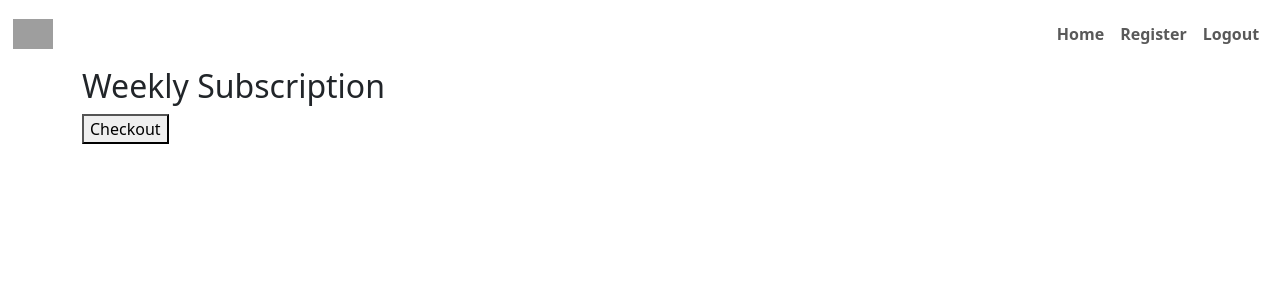
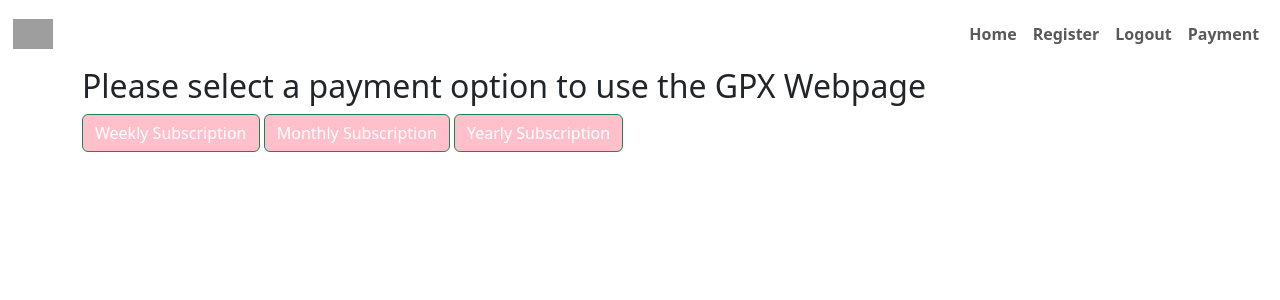
Before and after one commit to Mace62/GPSTracker, a Flask app: page /select_payment in a window 1280 px wide. Shown: the top 300 px of the page. Run offline with Flask 2, Linux system fonts and the light colour scheme; some libraries are stand-ins or nearby versions; grey boxes are pictures that could not be loaded.

Commit message:
cleaned up a bit of redirection and webpage naming mess. stripe api runs fine, but requires a pop up rather than redirect (this was by request). need to configure buttons for different pricing options. need to map the payment page directly after the register page at the very least to 'force' the user to buy before proceeding

```diff
--- a/app/forms.py
+++ b/app/forms.py
@@ -30,5 +30,8 @@ class RegisterForm(FlaskForm):
         if not any(char.isupper() for char in password):
             raise ValidationError('Password must contain at least one capital letter.')
 
-# class PaymentForm(FlaskForm):
-#     submit = Submit
+
+# This empty form is being used for passing in the CSRF tokens to webpages that do not require extra data input
+# It is also being used for testing
+class EmptyForm(FlaskForm):
+    pass
--- a/app/templates/base.html
+++ b/app/templates/base.html
@@ -30,6 +30,8 @@
                     <li class="nav-item"><a class="nav-link" href="/"><strong>Home</strong></a></li>
                     <li class="nav-item"><a class="nav-link" href="/register"><strong>Register</strong></a></li>
                     <li class="nav-item"><a class="nav-link" href="/logout"><strong>Logout</strong></a></li>
+                    <!-- THIS IS A TEST BUTTON -->
+                    <li class="nav-item"><a class="nav-link" href="/select_payment"><strong>Payment</strong></a></li>
 
                 </ul>
             </div>
--- a/app/templates/pay.html
+++ /dev/null
@@ -1,13 +0,0 @@
-{% extends "base.html" %}
-
-{% block content %}
-
-<body>
-    <h2>Weekly Subscription</h2>
-    <form action="/payment" method="post">
-        <button type="submit" id="checkout-button">Checkout</button>
-    </form>
-
-</body>
-
-{% endblock %}
--- /dev/null
+++ b/app/templates/select_payment.html
@@ -0,0 +1,19 @@
+{% extends "base.html" %}
+
+{% block content %}
+
+<title>Select Payment Option</title>
+<body>
+    <h2>Please select a payment option to use the GPX Webpage</h2>
+        <meta name="csrf-token" content="{{ csrf_token() }}">
+            <form id="PaymentForm" action="/payment" method="post" role="form" name="payment">
+                {{ form.hidden_tag() }}
+                <input type="hidden" name="csrf_token" value="{{ csrf_token() }}">
+                {{ form.csrf }}
+                <button id="weekly" type="submit" class="btn btn-success submit-button" style="background-color: #FFC0CB;">Weekly Subscription</button>
+                <button id="monthly" type="submit" class="btn btn-success submit-button" style="background-color: #FFC0CB;">Monthly Subscription</button>
+                <button id="yearly" type="submit" class="btn btn-success submit-button" style="background-color: #FFC0CB;">Yearly Subscription</button>
+            </form>
+</body>
+
+{% endblock %}
--- a/app/views.py
+++ b/app/views.py
@@ -1,14 +1,14 @@
 from flask import *
 from app import app, models, db
-from flask import render_template, flash, request, redirect, url_for
-from app.forms import LoginForm, RegisterForm
+from flask import render_template, flash, request, redirect, url_for, jsonify
+from app.forms import LoginForm, RegisterForm, EmptyForm
 from flask_bcrypt import Bcrypt
 from flask_login import UserMixin, login_user, LoginManager, login_required, logout_user, current_user
 from datetime import datetime
 import os
 import stripe
 
-# app.config['SECRET_KEY'] = 'your_secret_key'
+app.config['SECRET_KEY'] = 'your_secret_key'
 
 # Setting global secret key for Stripe API
 stripe.api_key = "sk_test_51OlhekAu65yEau3hdrHvRwjs8vb8GM2NJnjLuJQYuGHeqgi5nYseoo8D2jIE4qKCvs7EPhzQIOJfQKQUej6SYD0600PGbY7CmA"
@@ -34,14 +34,14 @@ def index():
 #### Need a page to land on to select what the user wants to pay ####
 @app.route('/select_payment', methods=['GET', 'POST'])
 def select_payment():
-    return render_template("pay.html")
+    form = EmptyForm()
+    return render_template("/select_payment.html", form=form)
 
 
 ####    THIS IS TEST CODE FOR THE STIRPE API IMPLEMENTATION     ####
 
 @app.route('/payment', methods=['GET', 'POST'])
 @login_required
-
 def checkout_session():
     try:
         checkout_session = stripe.checkout.Session.create(
@@ -55,8 +55,6 @@ def checkout_session():
             success_url = request.url + "/success.html",
             cancel_url = request.url + "/aborted.html"
         )
-
-        print(request.url)
 
     except Exception as e:
         return str(e)
```
